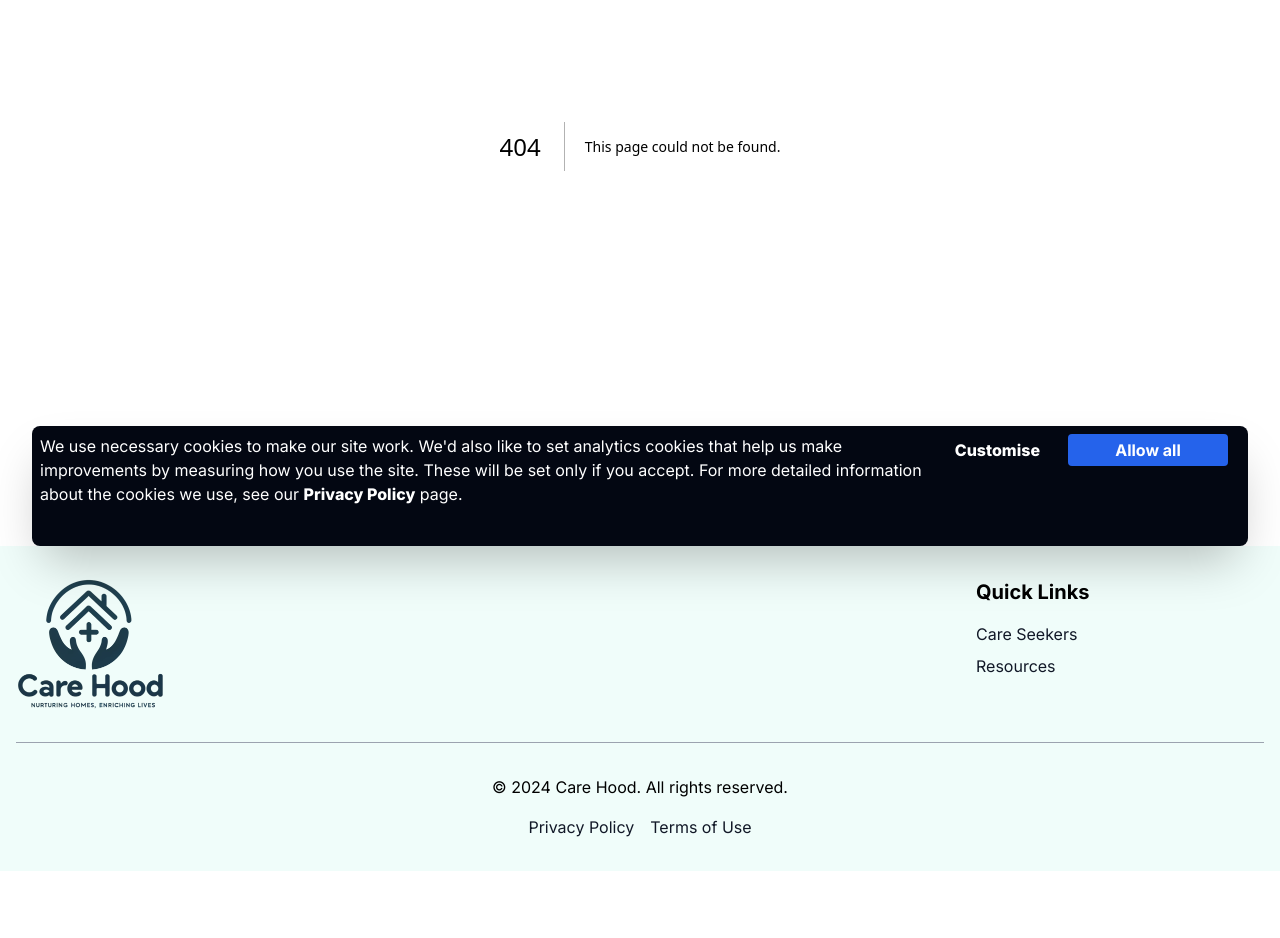
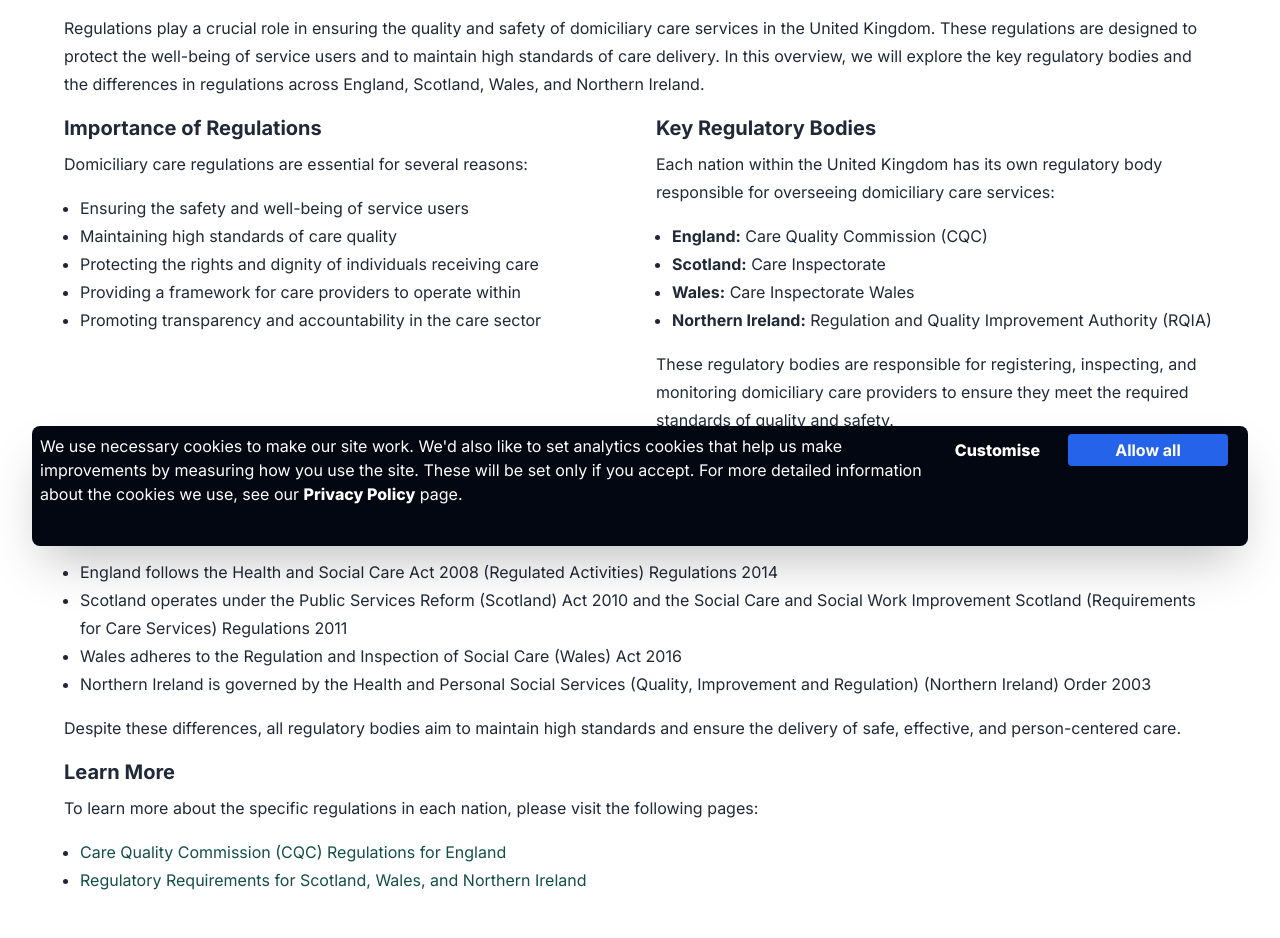
Before and after one commit to kaguvi/carehood, a Next.js app: page /regulations-in-care in a window 1280 px wide. Before the commit this address had no page. Shown: the part 254-1192 px from the top of the page. Before the commit the page ends 1125 px from the top, so only its background shows below. Built offline with nearby package versions, Linux system fonts and the light colour scheme.

Commit message:
added regulations in care section homepage

```diff
--- /dev/null
+++ b/app/(pages)/regulations-in-care/layout.tsx
@@ -0,0 +1,23 @@
+import { Metadata } from 'next'
+import CareSeekersOnPageNav from '@/components/care-seekers-on-page-nav'
+
+interface LayoutProps {
+  children: React.ReactNode
+}
+export const metadata: Metadata = {
+  title: {
+    default: 'Regulations in Care',
+    template: `%s - Regulations in Care`
+  },
+  description: 'Regulations play a crucial role in ensuring the quality and safety of domiciliary care services in the United Kingdom. These regulations are designed to protect the well-being of service users and to maintain high standards of care delivery.',
+}
+
+
+
+export default function CareSeekersLayout({ children }: LayoutProps) {
+  return (
+    <>
+        <div className="flex leading-7">{children}</div>
+      </>
+  )
+}
--- /dev/null
+++ b/app/(pages)/regulations-in-care/page.tsx
@@ -0,0 +1,100 @@
+import React from 'react'
+import Link from 'next/link'
+import { Metadata } from 'next'
+
+export const metadata: Metadata = {
+  title: 'Regulations in Domiciliary Care'
+}
+
+const DomiciliaryCareRegulationsOverview: React.FC = () => {
+  return (
+    <div className="container mx-auto px-0 py-8">
+      <h1>Overview of Domiciliary Care Regulations in the UK</h1>
+
+      <p>
+        Regulations play a crucial role in ensuring the quality and safety of domiciliary care services in the United
+        Kingdom. These regulations are designed to protect the well-being of service users and to maintain high
+        standards of care delivery. In this overview, we will explore the key regulatory bodies and the differences in
+        regulations across England, Scotland, Wales, and Northern Ireland.
+      </p>
+
+      <div className="grid grid-cols-1 md:grid-cols-2 gap-8">
+        <div>
+          <h2>Importance of Regulations</h2>
+          <p>
+            Domiciliary care regulations are essential for several reasons:
+          </p>
+          <ul>
+            <li>Ensuring the safety and well-being of service users</li>
+            <li>Maintaining high standards of care quality</li>
+            <li>Protecting the rights and dignity of individuals receiving care</li>
+            <li>Providing a framework for care providers to operate within</li>
+            <li>Promoting transparency and accountability in the care sector</li>
+          </ul>
+        </div>
+
+        <div>
+          <h2>Key Regulatory Bodies</h2>
+          <p>
+            Each nation within the United Kingdom has its own regulatory body responsible for overseeing domiciliary
+            care services:
+          </p>
+          <ul>
+            <li><strong>England:</strong> Care Quality Commission (CQC)</li>
+            <li><strong>Scotland:</strong> Care Inspectorate</li>
+            <li><strong>Wales:</strong> Care Inspectorate Wales</li>
+            <li><strong>Northern Ireland:</strong> Regulation and Quality Improvement Authority (RQIA)</li>
+          </ul>
+          <p>
+            These regulatory bodies are responsible for registering, inspecting, and monitoring domiciliary care
+            providers to ensure they meet the required standards of quality and safety.
+          </p>
+        </div>
+      </div>
+
+      <h2>Differences in Regulations Across the UK</h2>
+      <p>
+        While the overall goal of ensuring quality and safety in domiciliary care is consistent across the UK, there
+        are some differences in the specific regulations and requirements in each nation:
+      </p>
+      <ul>
+        <li>England follows the Health and Social Care Act 2008 (Regulated Activities) Regulations 2014</li>
+        <li>Scotland operates under the Public Services Reform (Scotland) Act 2010 and the Social Care and Social
+          Work Improvement Scotland (Requirements for Care Services) Regulations 2011
+        </li>
+        <li>Wales adheres to the Regulation and Inspection of Social Care (Wales) Act 2016</li>
+        <li>Northern Ireland is governed by the Health and Personal Social Services (Quality, Improvement and
+          Regulation) (Northern Ireland) Order 2003
+        </li>
+      </ul>
+      <p>
+        Despite these differences, all regulatory bodies aim to maintain high standards and ensure the delivery of
+        safe, effective, and person-centered care.
+      </p>
+
+
+      <h2>Learn More</h2>
+      <p>
+        To learn more about the specific regulations in each nation, please visit the following pages:
+      </p>
+      <ul>
+        <li>
+          <Link
+            href="/cqc-regulations-england"
+            title="Care Quality Commission (CQC) Regulations for England">
+            Care Quality Commission (CQC) Regulations for England
+          </Link>
+        </li>
+        <li>
+          <Link
+            href="/regulations-scotland-wales-ni"
+            title="Regulatory Requirements for Scotland, Wales, and Northern Ireland">
+            Regulatory Requirements for Scotland, Wales, and Northern Ireland
+          </Link>
+        </li>
+      </ul>
+    </div>
+  )
+}
+
+export default DomiciliaryCareRegulationsOverview
--- a/app/sitemap.ts
+++ b/app/sitemap.ts
@@ -13,6 +13,12 @@
     },
     {
       url: `${SITE_BASE_URL}/care-seekers`,
+      lastModified: new Date(),
+      changeFrequency: 'daily',
+      priority: 0.8,
+    },
+    {
+      url: `${SITE_BASE_URL}/regulations-in-care`,
       lastModified: new Date(),
       changeFrequency: 'daily',
       priority: 0.8,
--- a/components/main-nav.tsx
+++ b/components/main-nav.tsx
@@ -52,6 +52,13 @@
     description: "Resources for carers and care providers.",
   }
 ]
+const regulationsComponents: MenuItemData[] = [
+  {
+    title: "Regulations in Care",
+    href: "/regulations-in-care",
+    description: "Regulations on and around quality and safety of domiciliary care services in the United Kingdom",
+  }
+]
 
 export default function MainNav() {
   return (
@@ -59,6 +66,7 @@
       <NavigationMenuList>
         <MenuList menuItems={careSeekerComponents} />
         <MenuList menuItems={resourceComponents} />
+        <MenuList menuItems={regulationsComponents} />
         <NavigationMenuItem>
           <Link href="/about-us" legacyBehavior passHref title="About Us">
             <NavigationMenuLink className={navigationMenuTriggerStyle()}>
```
